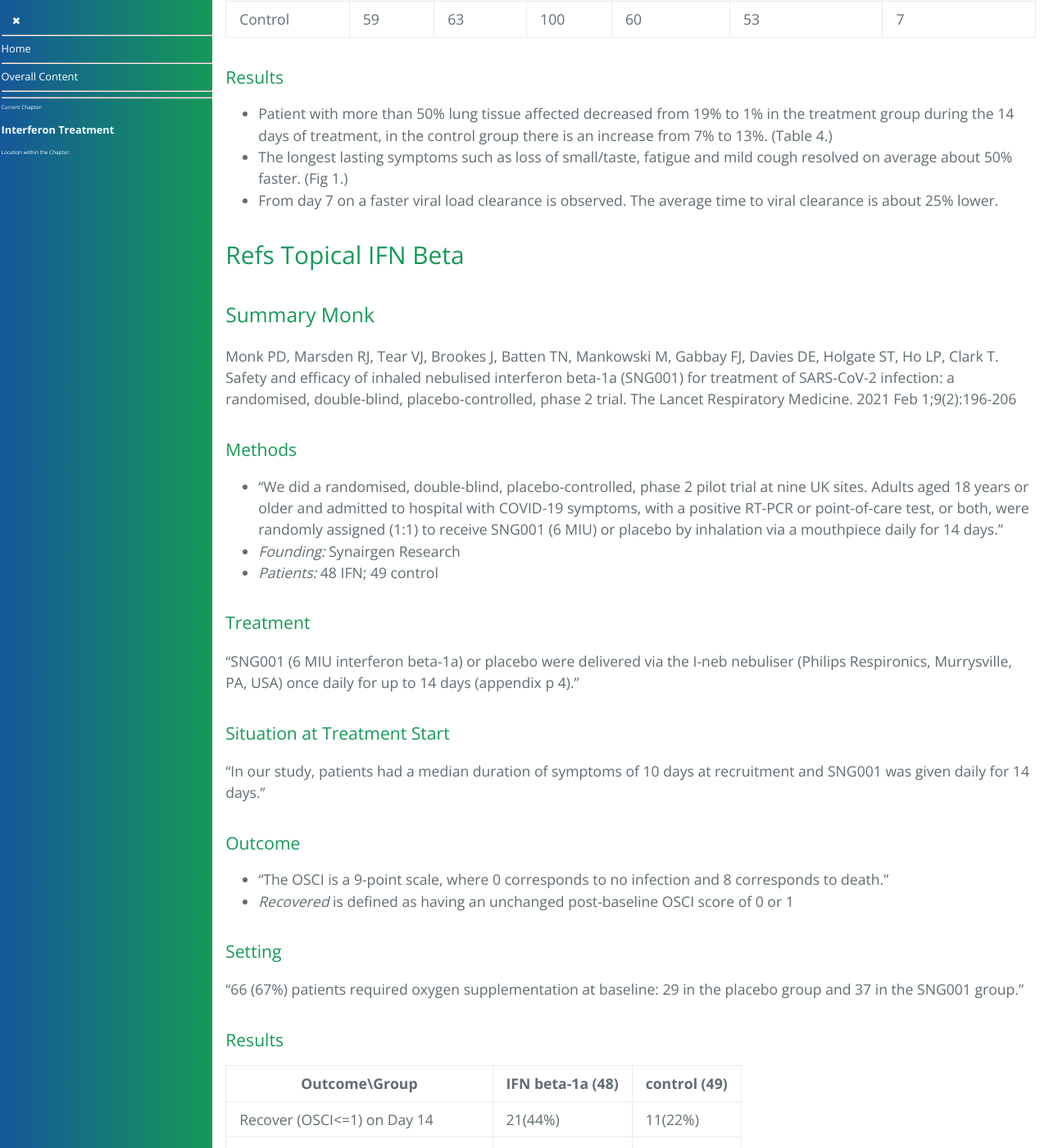
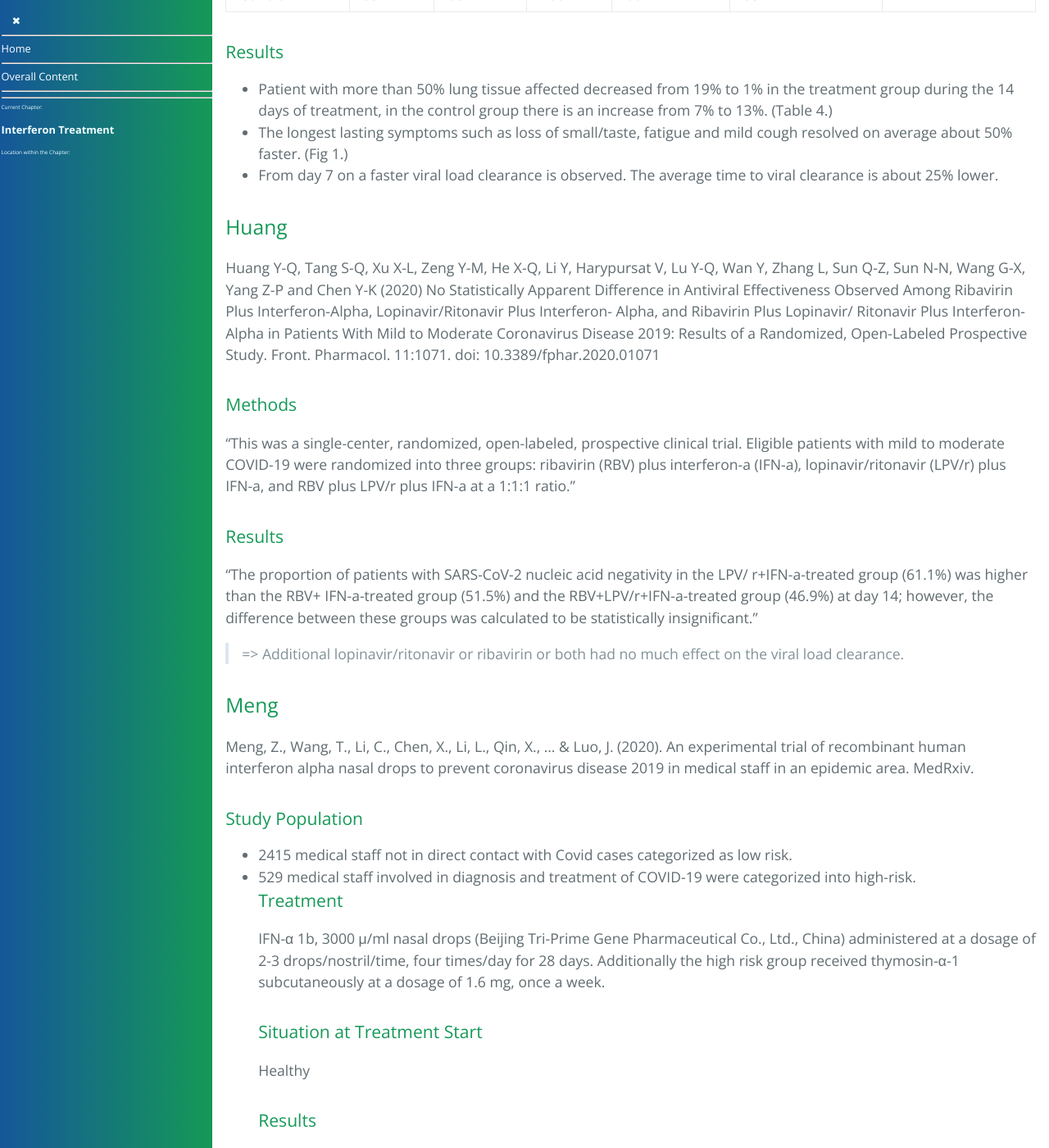
Before and after one commit to forestgrape/coronavirus, a Jekyll site: the page built from 6_prevention_and_treatment/interferon.md, in a window 1280 px wide and 1400 px high, scrolled down 15893 px. Shown: the whole window at 82% size. Built offline with Jekyll 4.4.1, drawn with Linux system fonts in a browser that asks for light colours; our own code applies the rules of GitHub Pages for plain Markdown files; some of the changed text lies outside the part shown.

Commit message:
sum meng& huang

```diff
--- a/6_prevention_and_treatment/interferon.md
+++ b/6_prevention_and_treatment/interferon.md
@@ -328,17 +328,16 @@ Intervention was applied early.
 > about 60% reduction for ventilation
 
 
+
 #### Summary Mordyk
 Mordyk A.V., Ivanova O.G., Samsonov K.Yu., Sitnikova S.V., Zenkova L.A. Interferon alpha-2b in comprehensive treatment of patients with COVID-19. Infekc. bolezni (Infectious diseases). 2021; 19(1): 16–25. (In Russian). DOI: 10.20953/1729-9225-2021-1-16-25
 
 ##### Methods
 * *Type:* "This prospective, comparative, controlled study included 140 patients with COVID-19 randomized in two groups."
 * *Location and Date of Study:* Omsk, 2020
-
 ##### Treatment
 * Interferon alpha-2b (VIFERON®) as one rectal suppository 3,000,000 IU three times a day and gel 36,000 IU/g 5 times a day applied to the nasal mucosa and palatine tonsils for 14 days.
 * standard therapy for both groups
-
 ##### Patients
 
 Group\Status| % Concomitant diseases, total | % Arterial Hypertension | % Allergy
@@ -359,29 +358,55 @@ Control | 59 | 63 | 100 | 60 | 53 | 7
 * From day 7 on a faster viral load clearance is observed. The average time to viral clearance is about 25% lower.
 
 
+
+
+#### Huang
+Huang Y-Q, Tang S-Q, Xu X-L, Zeng Y-M, He X-Q, Li Y, Harypursat V, Lu Y-Q, Wan Y, Zhang L, Sun Q-Z, Sun N-N, Wang G-X, Yang Z-P and Chen Y-K (2020) No Statistically Apparent Difference in Antiviral Effectiveness Observed Among Ribavirin Plus Interferon-Alpha, Lopinavir/Ritonavir Plus Interferon- Alpha, and Ribavirin Plus Lopinavir/ Ritonavir Plus Interferon-Alpha in Patients With Mild to Moderate Coronavirus Disease 2019: Results of a Randomized, Open-Labeled Prospective Study. Front. Pharmacol. 11:1071. doi: 10.3389/fphar.2020.01071
+
+##### Methods
+"This was a single-center, randomized, open-labeled, prospective clinical trial. Eligible patients with mild to moderate COVID-19 were randomized into three groups: ribavirin (RBV) plus interferon-a (IFN-a), lopinavir/ritonavir (LPV/r) plus IFN-a, and RBV plus LPV/r plus IFN-a at a 1:1:1 ratio."
+
+##### Results
+"The proportion of patients with SARS-CoV-2 nucleic acid negativity in the LPV/ r+IFN-a-treated group (61.1%) was higher than the RBV+ IFN-a-treated group (51.5%) and the RBV+LPV/r+IFN-a-treated group (46.9%) at day 14; however, the difference between these groups was calculated to be statistically insignificant."
+
+> => Additional lopinavir/ritonavir or ribavirin or both had no much effect on the viral load clearance.
+
+
+#### Meng
+Meng, Z., Wang, T., Li, C., Chen, X., Li, L., Qin, X., ... & Luo, J. (2020). An experimental trial of recombinant human interferon alpha nasal drops to prevent coronavirus disease 2019 in medical staff in an epidemic area. MedRxiv.
+##### Study Population
+* 2415 medical staff not in direct contact with Covid cases categorized as low risk.
+* 529 medical staff involved in diagnosis and treatment of COVID-19 were categorized into high-risk.
+##### Treatment
+IFN-α 1b, 3000 μ/ml nasal drops (Beijing Tri-Prime Gene Pharmaceutical Co., Ltd., China) administered at a dosage of 2-3 drops/nostril/time, four times/day for 28 days. Additionally the high risk group received thymosin-α-1 subcutaneously at a dosage of 1.6 mg, once a week.
+##### Situation at Treatment Start
+Healthy
+##### Results
+No staff member developed Covid-19 (neither pulmonary image of viral pneumonia-like features,  nor fever/respiratory symptoms.)
+##### Side Effects
+"No flu-like symptoms were observed among nearly 2,000 participants in our study. A few of participants experienced transient irritation of nasal mucosa such as itching, which relieved without interrupting the intervention."
+
+
+
+
+
 ### Refs Topical IFN Beta
 
 #### Summary Monk
 Monk PD, Marsden RJ, Tear VJ, Brookes J, Batten TN, Mankowski M, Gabbay FJ, Davies DE, Holgate ST, Ho LP, Clark T. Safety and efficacy of inhaled nebulised interferon beta-1a (SNG001) for treatment of SARS-CoV-2 infection: a randomised, double-blind, placebo-controlled, phase 2 trial. The Lancet Respiratory Medicine. 2021 Feb 1;9(2):196-206
-
 ##### Methods
 * "We did a randomised, double-blind, placebo-controlled, phase 2 pilot trial at nine UK sites. Adults aged 18 years or older and admitted to hospital with COVID-19 symptoms, with a positive RT-PCR or point-of-care test, or both, were randomly assigned (1:1) to receive SNG001 (6 MIU) or placebo by inhalation via a mouthpiece daily for 14 days."
 * *Founding:* Synairgen Research
 * *Patients:* 48 IFN; 49 control
-
 ##### Treatment
 "SNG001 (6 MIU interferon beta-1a) or placebo were delivered via the I-neb nebuliser (Philips Respironics, Murrysville, PA, USA) once daily for up to 14 days (appendix p 4)."
-
 ##### Situation at Treatment Start
 "In our study, patients had a median duration of symptoms of 10 days at recruitment and SNG001 was given daily for 14 days."
-
 ##### Outcome
 * "The OSCI is a 9-point scale, where 0 corresponds to no infection and 8 corresponds to death."
 * *Recovered* is defined as having an unchanged post-baseline OSCI score of 0 or 1
-
 ##### Setting
 "66 (67%) patients required oxygen supplementation at baseline: 29 in the placebo group and 37 in the SNG001 group."
-
 ##### Results
 
 Outcome\Group | IFN beta-1a (48)| control (49)
@@ -398,11 +423,12 @@ Deaths | 0 of 48 | 3 of 49
 > * About 50% reduction in severe disease despite the treatment start was quite late with a median symptom duration of 10 days. 3 deaths without IFN and 0 with IFN indicates a death rate reduction >=70%.
 > * The probability to be recovered was about two times higher in the IFN group from day 5 to day 28.
 
-
 ##### Adverse Events
 "SNG001 was well tolerated. The most frequently reported treatment-emergent adverse event was headache (seven [15%] patients in the SNG001 group and five [10%] in the placebo group). There were three deaths in the placebo group and none in the SNG001 group."
 ##### Comments
 " The optimal route and specific type of interferon might depend on the stage of disease, the spread of viral infection beyond the lung, and the ease of administration in different clinical settings."
+
+
 
 ---
 
@@ -427,12 +453,15 @@ Khamis F, Al Naabi H, Al Lawati A, Ambusaidi Z, Al Sharji M, Al Barwani U, Panda
 ---
 
 
+
+
 ### Refs Topical IFN-K
 
 #### Summary Fu Pilot
 Fu, W., Liu, Y., Xia, L., Li, M., Song, Z., Hu, H., ... & Lu, H. (2020). A clinical pilot study on the safety and efficacy of aerosol inhalation treatment of IFN-κ plus TFF2 in patients with moderate COVID-19. EClinicalMedicine, 25, 100478.
 
 // basis for the [follow up trial](#summary-fu-trial)
+
 
 
 #### Summary Fu Trial
@@ -473,8 +502,15 @@ Notes:
 
 
 
+
+
 ## Refs Systemic IFN
 ### Refs Subcutaneous IFN Alpha
+
+#### Pandit
+Pandit A, Bhalani N, Bhushan BS, Koradia P, Gargiya S, Bhomia V, Kansagra K. Efficacy and safety of pegylated interferon alfa-2b in moderate COVID-19: A phase II, randomized, controlled, open-label study. International Journal of Infectious Diseases. 2021 Apr 1;105:516-21.
+
+> follow up phase 3 trial is by [Bhushan et al](#bhushan)
 
 #### Bhushan
 Bhushan SB, Wanve S, Koradia P, Bhomia V, Soni P, Chakraborty S, Khobragade A, Joshi S, Mendiratta SK, Kansagra KK, Parihar A. Efficacy and safety of pegylated interferon-α2b in moderate COVID-19: a phase 3, randomized, comparator-controlled, open-label study. International Journal of Infectious Diseases. 2021 Oct 1;111:281-7.
@@ -502,17 +538,15 @@ moderate pneumonia, respiratory rate ≥24 breaths/min, SpO2 90–94%
 <!--f2-->
 
 
+
 #### Pereda
 Therapeutic effectiveness of interferon alpha 2b treatment for COVID-19 patient recovery
-
 ##### Method
 * For persons at risk for severe Covid (age 50 or older and subjects below age 50 with comorbidities), the antiviral treatment ( with LPV/RTV + CQ + IFN-α2b) was initiated directly after exposure.
 * otherwise treatment was started within 48 hours after a positive RT-PCR confirming SARS-CoV-2 infection
-
 ##### Treatment
 * "IFN-α2b human recombinant (Heberon® Alpha R) by intramuscular injection 3 million IU 3 times per week, for 4 weeks" //+ LPV/RTV + CQ
 * "To treat pediatric cases, all drugs were adjusted for age and weight or body surface (i.e. IFN: 100.000 IU/Kg) and use subcutaneous route for IFN-α2b."
-
 ##### Findings
 "On the cut-off date analyzed in this report, the Cuban Overall CFR was 3.70% and 0.92% for patients treated with IFN alpha-2b."
 
@@ -526,27 +560,22 @@ Wang B, Li D, Liu T, Wang H, Luo F, Liu Y. Subcutaneous injection of IFN alpha-2
 ##### Methods
 * "Patients diagnosed with laboratory-confirmed COVID-19 infection in Wuhan Red Cross hospital during the period from January 23, 2020 to March 19, 2020 were included. The length of stay, the time to viral clearance and adverse reactions during hospitalization were compared between patients using oral LPV/r and combined therapy of LPV/r and subcutaneous injection of IFN alpha-2b."
 * "A total of 22 patients were treated with LPV/r alone and 19 with combined therapy with subcutaneous injection of IFN alpha-2b."
-
-
 ##### Treatment
 * *Both groups:* Lopinavir/ritonavir tablets (Abb-Vie Ltd., North Chicago, IL, USA; 200 mg/50 mg/ pill), 400 mg/ time, twice a day
 * *IFN group:* Subcutaneous injection of IFN alpha-2b (3SBIO Inc., Shenyang, China; 3 million IU/ dose), 3 million IU/time, qod, in addition to LPV/r treatment.
-
 ##### Situation at Treatment Start
 * at baseline (hospital admission, Table 1): mostly cough (55%), shortness of breath (25%), fatigue (40%).
 * Early intervention: 11 patients received IFN alpha-2b within 72 h of admission.
 * Delayed intervention: 8 patients received IFN alpha-2b after 72h of admission.
-
 ##### Outcome
 "The primary outcomes were the length of hospitalization and the time to viral clearance of SARS-CoV-2 in the upper respiratory tract from hospital admission."
-
 ##### Results
 * IFN alpha-2b treatment reduced the average viral clearance time.
 * Early intervention reduced the hospital stay by about 50% to about 10 days, while late intervention slightly increased the hospital stay (from about 23 days for the control to about 25 days for the late interferon groups). (td:add Fig 2)
 
 
-
-
+#### Frankel
+Frankel AE, Reddy R, DeSuza KR, Deeb K, Carlin AF, Smith D, Xie Y, Naik E, Silver RT, Hasselbalch HC. Response to pegylated interferon in a COVID‐19–positive elderly woman with primary myelofibrosis treated with ruxolitinib. Clinical case reports. 2021 Apr;9(4):2228-35.
 
 
 ### Refs Systemic IFN Beta
@@ -718,6 +747,9 @@ Seyfi S, Latifi K, Zavareh MS, Ezoji K, Mohammadnia-Afrozi M. Comparing the Outc
 > => beta 1-a seems better than beta 1-b regarding mortality and ICU
 
 
+#### Estebanez
+Estebanez M, Ramirez-Olivencia G, Mata T, Marti D, Gutierrez C, De Dios B, Herrero MD, Roel A, Martinez Y, Aguirre A, Nicolas FA. Clinical evaluation of IFN beta1b in COVID-19 pneumonia: a retrospective study. MedRxiv. 2020 Jan 1.
+
 
 ### Refs IFN Lambda
 #### Summary Jagannathan
@@ -792,8 +824,14 @@ Control|39 (33–55)|26·1 (4·2)|4·7 (1·7)| 5/24 (21%)| 4·87 (3·68)
 ## Refs IFN Reviews and Overviews
 
 ### Refs General IFN Treatment
+
 #### Sodeifian
 Sodeifian F, Nikfarjam M, Kian N, Mohamed K, Rezaei N. The role of type I interferon in the treatment of COVID‐19. J Med Virol. 2021;1‐19. https://doi.org/10.1002/jmv.27317
+
+
+
+#### Wong
+Wong CK, Wan EY, Luo S, Ding Y, Lau EH, Ling P, Hu X, Lau EC, Wong J, Zheng X, Cowling BJ. Clinical outcomes of different therapeutic options for COVID-19 in two Chinese case cohorts: A propensity-score analysis. EClinicalMedicine. 2021 Feb 1;32:100743.
 
 ### Refs IFN Alpha Review
 
```
